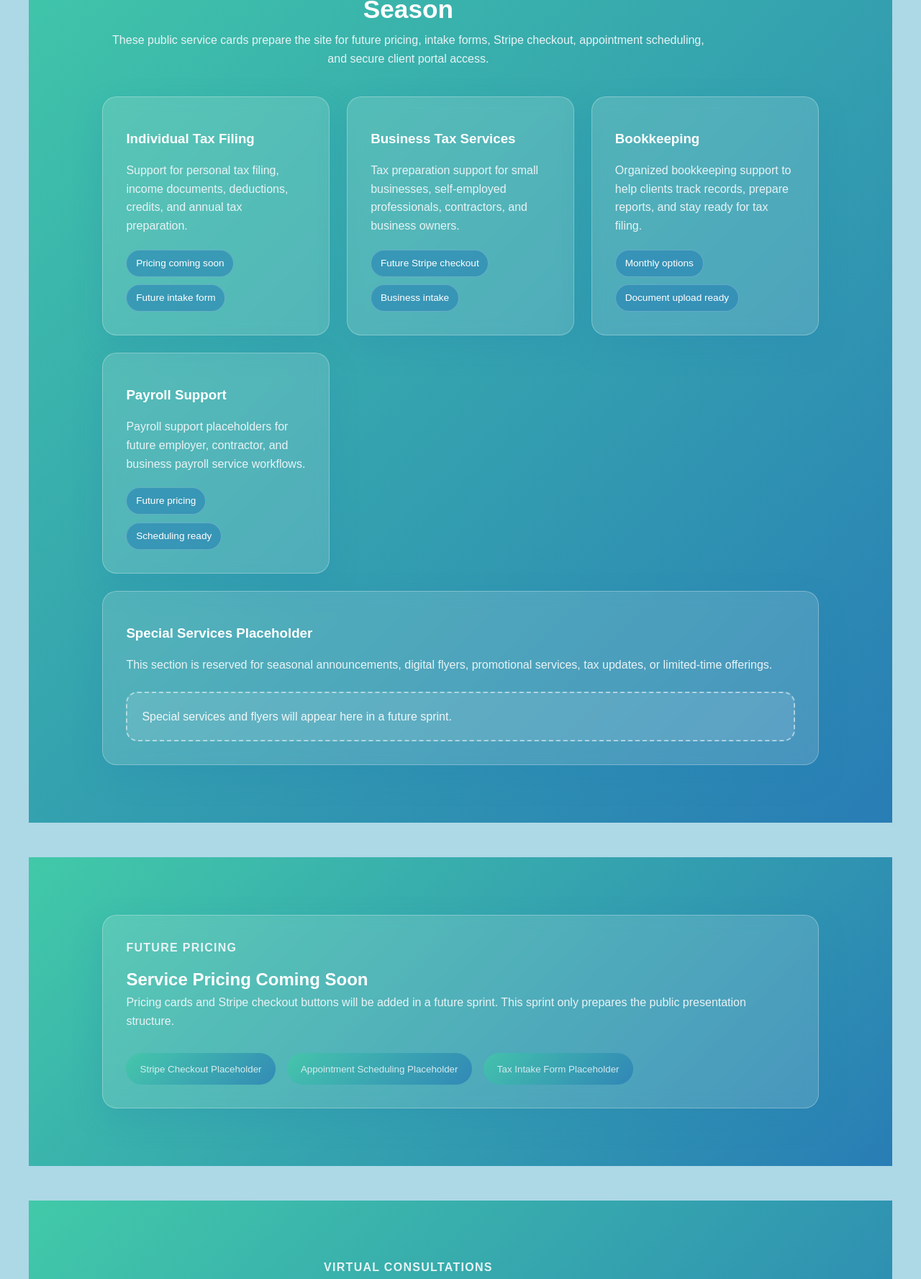
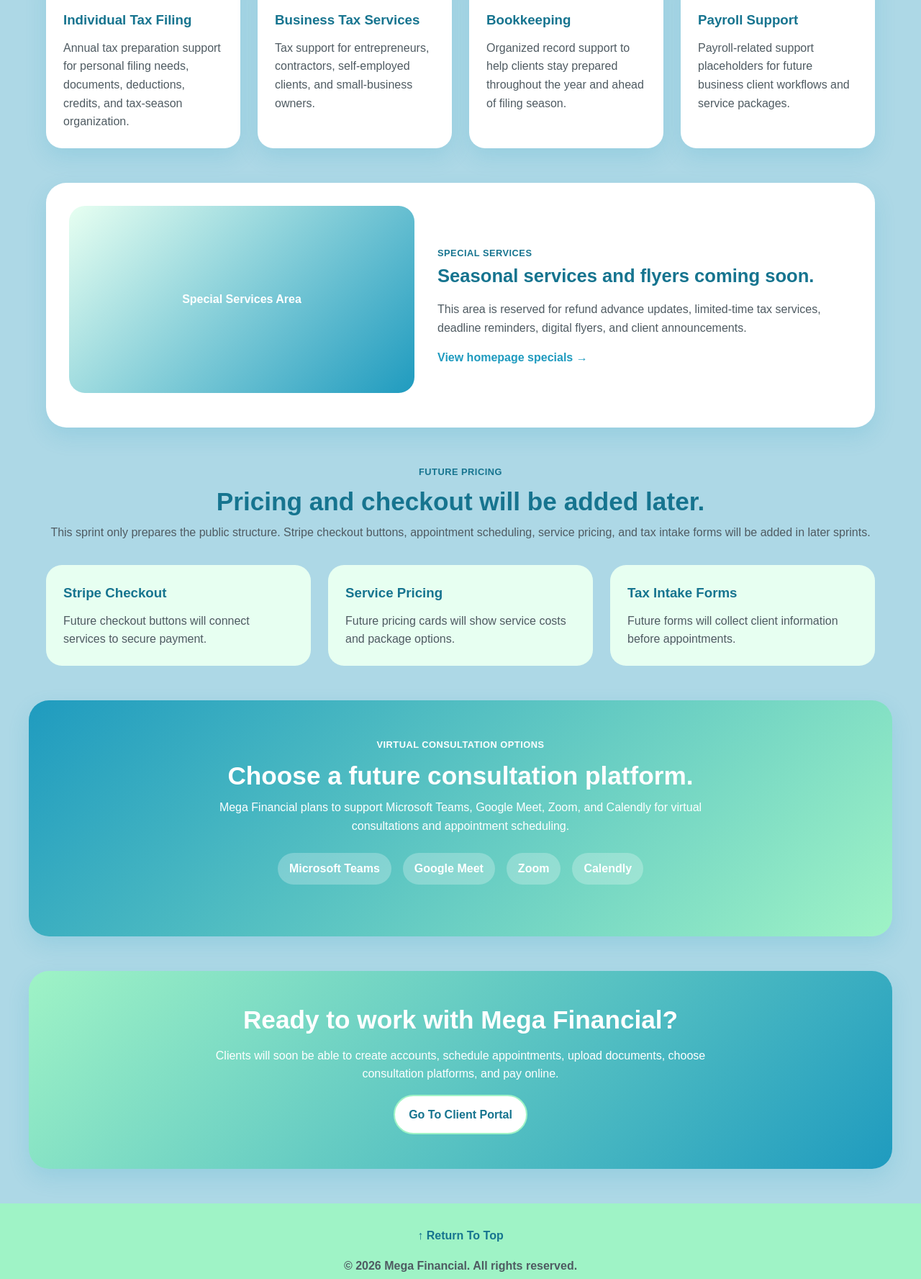
Before and after one commit to Lucki-Zonbi/Mega-Financial-Web-App, a website: page public/services.html in a window 1280 px wide. Shown: the part 889-2666 px from the top of the page at 72% size. Drawn offline with Linux system fonts and the light colour scheme.

Commit message:
Add services page matching current design system

```diff
--- a/public/css/style.css
+++ b/public/css/style.css
@@ -678,180 +678,77 @@ section {
   }
 }
 
-/* ===== SPRINT 004: SERVICES PAGE ===== */
+/* =========================
+   Services Page - Sprint 004
+========================= */
 
-.services-hero {
-  min-height: 70vh;
-  padding: 8rem 8% 4rem;
-  display: flex;
+.services-hero-page {
+  background: linear-gradient(135deg, var(--soft-green), var(--mint-green), var(--money-blue));
+  padding: 5rem 1.5rem;
+  display: grid;
+  grid-template-columns: 1.5fr 1fr;
+  gap: 2rem;
   align-items: center;
-  background:
-    linear-gradient(135deg, rgba(64, 224, 180, 0.9), rgba(35, 126, 181, 0.92)),
-    radial-gradient(circle at top right, rgba(255, 255, 255, 0.22), transparent 35%);
+  max-width: 1200px;
+  margin: 2rem auto;
+  border-radius: 28px;
 }
 
-.services-hero-content {
-  max-width: 780px;
+.services-hero-page h1 {
+  color: var(--white);
+  font-size: 3.2rem;
+  line-height: 1.05;
+  margin: 1rem 0;
 }
 
-.services-hero h1,
-.services-grid-section h2,
-.future-pricing-card h2,
-.consultation-section h2,
-.portal-cta-card h2 {
-  color: #ffffff;
+.services-hero-page p {
+  color: var(--gray-text);
+  max-width: 680px;
 }
 
-.services-hero p,
-.section-heading p,
-.service-card p,
-.future-pricing-card p,
-.consultation-card p,
-.portal-cta-card p {
-  color: #e8f3f5;
+.services-preview-card {
+  background: var(--white);
+  padding: 2rem;
+  border-radius: 24px;
+  box-shadow: var(--shadow);
 }
 
-.section-label {
-  color: #d8f7ef;
-  font-weight: 700;
-  letter-spacing: 0.08rem;
-  text-transform: uppercase;
-  margin-bottom: 0.75rem;
+.services-preview-card h3 {
+  color: var(--deep-blue);
+  margin: 0.7rem 0;
 }
 
-.services-grid-section,
-.consultation-section,
-.future-pricing-section,
-.portal-cta-section {
-  padding: 5rem 8%;
-  background: linear-gradient(135deg, #41c9a8, #287db5);
+.special-service-page-section,
+.pricing-placeholder-section {
+  max-width: 1200px;
+  margin: 3rem auto;
+  padding: 0 1.5rem;
 }
 
-.section-heading {
-  max-width: 850px;
-  margin-bottom: 2.5rem;
-}
-
-.services-grid,
-.consultation-grid {
+.placeholder-grid {
   display: grid;
+  grid-template-columns: repeat(3, 1fr);
   gap: 1.5rem;
 }
 
-.services-grid {
-  grid-template-columns: repeat(auto-fit, minmax(240px, 1fr));
+.consultation-options {
+  margin-top: 1.5rem;
 }
 
-.consultation-grid {
-  grid-template-columns: repeat(auto-fit, minmax(220px, 1fr));
+@media (max-width: 900px) {
+  .services-hero-page,
+  .placeholder-grid {
+    grid-template-columns: 1fr;
+  }
+
+  .services-hero-page h1 {
+    font-size: 2.3rem;
+  }
 }
 
-.service-card,
-.consultation-card,
-.future-pricing-card,
-.portal-cta-card {
-  background: rgba(255, 255, 255, 0.14);
-  border: 1px solid rgba(255, 255, 255, 0.28);
-  border-radius: 1.25rem;
-  padding: 2rem;
-  box-shadow: 0 1rem 2.5rem rgba(35, 126, 181, 0.22);
-  -webkit-backdrop-filter: blur(10px);
-  backdrop-filter: blur(10px);
-}
-
-.service-card h3,
-.consultation-card h3 {
-  color: #ffffff;
-  margin-bottom: 1rem;
-}
-
-.service-card-wide {
-  grid-column: 1 / -1;
-}
-
-.future-tags {
-  display: flex;
-  flex-wrap: wrap;
-  gap: 0.65rem;
-  margin-top: 1.25rem;
-}
-
-.future-tags span {
-  color: #ffffff;
-  background: rgba(35, 126, 181, 0.55);
-  border: 1px solid rgba(255, 255, 255, 0.22);
-  border-radius: 999px;
-  padding: 0.45rem 0.8rem;
-  font-size: 0.85rem;
-}
-
-.placeholder-box {
-  margin-top: 1.5rem;
-  padding: 1.25rem;
-  border: 2px dashed rgba(255, 255, 255, 0.5);
-  border-radius: 1rem;
-  color: #f1f7f8;
-  background: rgba(255, 255, 255, 0.1);
-}
-
-.future-action-row {
-  display: flex;
-  flex-wrap: wrap;
-  gap: 1rem;
-  margin-top: 2rem;
-}
-
-.disabled-action {
-  border: none;
-  border-radius: 999px;
-  padding: 0.9rem 1.2rem;
-  color: #ffffff;
-  background: linear-gradient(135deg, #41c9a8, #287db5);
-  cursor: not-allowed;
-  opacity: 0.75;
-}
-
-.portal-cta-card {
-  text-align: center;
-  max-width: 850px;
-  margin: 0 auto;
-}
-
-.primary-btn {
-  display: inline-block;
-  margin-top: 1.5rem;
-  padding: 0.95rem 1.5rem;
-  border-radius: 999px;
-  color: #ffffff;
-  background: linear-gradient(135deg, #41c9a8, #287db5);
-  text-decoration: none;
-  font-weight: 700;
-  transition: transform 0.3s ease, opacity 0.3s ease;
-}
-
-.primary-btn:hover {
-  transform: translateY(-3px);
-  opacity: 0.9;
-}
-
-@media (max-width: 768px) {
-  .services-hero {
-    min-height: auto;
-    padding: 7rem 6% 3rem;
-  }
-
-  .services-grid-section,
-  .consultation-section,
-  .future-pricing-section,
-  .portal-cta-section {
-    padding: 4rem 6%;
-  }
-
-  .future-action-row {
-    flex-direction: column;
-  }
-
-  .disabled-action {
-    width: 100%;
+@media (max-width: 600px) {
+  .services-hero-page {
+    margin: 1rem;
+    padding: 3rem 1.2rem;
   }
 }
--- a/public/services.html
+++ b/public/services.html
@@ -1,185 +1,200 @@
 <!DOCTYPE html>
-<html lang="en">
+<html lang="en" id="top">
 <head>
   <meta charset="UTF-8" />
   <meta name="viewport" content="width=device-width, initial-scale=1.0" />
 
   <title>Services | Mega Financial</title>
 
-  <link rel="stylesheet" href="css/style.css" />
+  <link rel="icon" href="data:," />
+  <link rel="stylesheet" href="./css/style.css" />
 </head>
 <body>
-  <header class="site-header">
+
+  <header id="site-header" class="site-header">
     <nav class="navbar">
-      <a href="index.html" class="logo">Mega Financial</a>
+      <a href="./index.html" class="logo">Mega Financial</a>
 
-      <button class="hamburger" aria-label="Toggle navigation">
+      <button class="hamburger" id="hamburgerBtn" aria-label="Open navigation menu">
         <span></span>
         <span></span>
         <span></span>
       </button>
 
-      <ul class="nav-links">
-        <li><a href="index.html">Home</a></li>
-        <li><a href="about.html">About</a></li>
-        <li><a href="services.html" class="active-link">Services</a></li>
-        <li><a href="#" class="portal-btn">Client Portal</a></li>
+      <ul class="nav-links" id="navLinks">
+        <li><a href="./index.html">Home</a></li>
+        <li><a href="./index.html#specials">Specials</a></li>
+        <li><a href="./about.html">About</a></li>
+        <li><a href="./services.html">Services</a></li>
+        <li><a href="./index.html#portal">Portal</a></li>
+        <li><a href="./index.html#portal" class="mobile-login-link">Client Login</a></li>
       </ul>
+
+      <a href="./index.html#portal" class="nav-btn desktop-login-btn">Client Login</a>
     </nav>
   </header>
 
   <main>
-    <section class="services-hero">
+
+    <section class="services-hero-page">
       <div class="services-hero-content">
-        <p class="section-label">Mega Financial Services</p>
-        <h1>Tax, Bookkeeping, Payroll, and Virtual Financial Support</h1>
+        <span class="section-tag">Mega Financial Services</span>
+        <h1>Tax services designed for convenience, clarity, and virtual support.</h1>
         <p>
-          Mega Financial helps individuals and businesses prepare for tax season
-          with professional, organized, and convenient virtual service options.
+          Mega Financial provides tax preparation and business support services while
+          preparing a future-ready client portal for scheduling, document uploads,
+          payments, and secure communication.
+        </p>
+
+        <div class="hero-actions">
+          <a href="./index.html#portal" class="btn primary-btn">Client Portal</a>
+          <a href="#service-list" class="btn secondary-btn">View Services</a>
+        </div>
+      </div>
+
+      <div class="services-preview-card">
+        <span class="section-tag">Future Ready</span>
+        <h3>Built for the 2027 tax season</h3>
+        <p>
+          Pricing, Stripe checkout, intake forms, scheduling, and consultation
+          platform selection will be connected in future sprints.
         </p>
       </div>
     </section>
 
-    <section class="services-grid-section">
+    <section id="service-list" class="services-section">
       <div class="section-heading">
-        <p class="section-label">Our Services</p>
-        <h2>Professional Support Built for the 2027 Tax Season</h2>
+        <span class="section-tag">Services</span>
+        <h2>Support for individuals and small businesses.</h2>
         <p>
-          These public service cards prepare the site for future pricing,
-          intake forms, Stripe checkout, appointment scheduling, and secure
-          client portal access.
+          These service areas prepare the public website for future pricing,
+          service detail pages, intake forms, and appointment scheduling.
         </p>
       </div>
 
       <div class="services-grid">
         <article class="service-card">
+          <span class="service-number">01</span>
           <h3>Individual Tax Filing</h3>
           <p>
-            Support for personal tax filing, income documents, deductions,
-            credits, and annual tax preparation.
+            Annual tax preparation support for personal filing needs, documents,
+            deductions, credits, and tax-season organization.
           </p>
-          <div class="future-tags">
-            <span>Pricing coming soon</span>
-            <span>Future intake form</span>
-          </div>
         </article>
 
         <article class="service-card">
+          <span class="service-number">02</span>
           <h3>Business Tax Services</h3>
           <p>
-            Tax preparation support for small businesses, self-employed
-            professionals, contractors, and business owners.
+            Tax support for entrepreneurs, contractors, self-employed clients,
+            and small-business owners.
           </p>
-          <div class="future-tags">
-            <span>Future Stripe checkout</span>
-            <span>Business intake</span>
-          </div>
         </article>
 
         <article class="service-card">
+          <span class="service-number">03</span>
           <h3>Bookkeeping</h3>
           <p>
-            Organized bookkeeping support to help clients track records,
-            prepare reports, and stay ready for tax filing.
+            Organized record support to help clients stay prepared throughout
+            the year and ahead of filing season.
           </p>
-          <div class="future-tags">
-            <span>Monthly options</span>
-            <span>Document upload ready</span>
-          </div>
         </article>
 
         <article class="service-card">
+          <span class="service-number">04</span>
           <h3>Payroll Support</h3>
           <p>
-            Payroll support placeholders for future employer, contractor,
-            and business payroll service workflows.
+            Payroll-related support placeholders for future business client
+            workflows and service packages.
           </p>
-          <div class="future-tags">
-            <span>Future pricing</span>
-            <span>Scheduling ready</span>
-          </div>
-        </article>
-
-        <article class="service-card service-card-wide">
-          <h3>Special Services Placeholder</h3>
-          <p>
-            This section is reserved for seasonal announcements, digital flyers,
-            promotional services, tax updates, or limited-time offerings.
-          </p>
-          <div class="placeholder-box">
-            Special services and flyers will appear here in a future sprint.
-          </div>
         </article>
       </div>
     </section>
 
-    <section class="future-pricing-section">
-      <div class="future-pricing-card">
-        <p class="section-label">Future Pricing</p>
-        <h2>Service Pricing Coming Soon</h2>
-        <p>
-          Pricing cards and Stripe checkout buttons will be added in a future
-          sprint. This sprint only prepares the public presentation structure.
-        </p>
+    <section class="special-service-page-section">
+      <div class="specials-card">
+        <div class="flyer-placeholder">
+          <span>Special Services Area</span>
+        </div>
 
-        <div class="future-action-row">
-          <button type="button" class="disabled-action">Stripe Checkout Placeholder</button>
-          <button type="button" class="disabled-action">Appointment Scheduling Placeholder</button>
-          <button type="button" class="disabled-action">Tax Intake Form Placeholder</button>
+        <div class="specials-content">
+          <span class="section-tag">Special Services</span>
+          <h3>Seasonal services and flyers coming soon.</h3>
+          <p>
+            This area is reserved for refund advance updates, limited-time tax
+            services, deadline reminders, digital flyers, and client announcements.
+          </p>
+          <a href="./index.html#specials" class="text-link">View homepage specials →</a>
         </div>
       </div>
     </section>
 
-    <section class="consultation-section">
+    <section class="pricing-placeholder-section">
       <div class="section-heading">
-        <p class="section-label">Virtual Consultations</p>
-        <h2>Choose How You Want to Connect</h2>
+        <span class="section-tag">Future Pricing</span>
+        <h2>Pricing and checkout will be added later.</h2>
         <p>
-          Mega Financial plans to support multiple virtual consultation options.
-          Scheduling integrations will be implemented in a later sprint.
+          This sprint only prepares the public structure. Stripe checkout buttons,
+          appointment scheduling, service pricing, and tax intake forms will be
+          added in later sprints.
         </p>
       </div>
 
-      <div class="consultation-grid">
-        <article class="consultation-card">
-          <h3>Microsoft Teams</h3>
-          <p>Future option for secure virtual consultation meetings.</p>
+      <div class="placeholder-grid">
+        <article class="future-card">
+          <h3>Stripe Checkout</h3>
+          <p>Future checkout buttons will connect services to secure payment.</p>
         </article>
 
-        <article class="consultation-card">
-          <h3>Google Meet</h3>
-          <p>Future option for browser-based virtual tax consultations.</p>
+        <article class="future-card">
+          <h3>Service Pricing</h3>
+          <p>Future pricing cards will show service costs and package options.</p>
         </article>
 
-        <article class="consultation-card">
-          <h3>Zoom</h3>
-          <p>Future option for scheduled video consultation sessions.</p>
-        </article>
-
-        <article class="consultation-card">
-          <h3>Calendly</h3>
-          <p>Future option for appointment scheduling and calendar booking.</p>
+        <article class="future-card">
+          <h3>Tax Intake Forms</h3>
+          <p>Future forms will collect client information before appointments.</p>
         </article>
       </div>
     </section>
 
-    <section class="portal-cta-section">
-      <div class="portal-cta-card">
-        <h2>Client Portal Coming Soon</h2>
+    <section class="virtual-section">
+      <div>
+        <span class="section-tag light-tag">Virtual Consultation Options</span>
+        <h2>Choose a future consultation platform.</h2>
         <p>
-          Clients will eventually create accounts, upload documents, schedule
-          appointments, choose consultation platforms, and pay securely online.
+          Mega Financial plans to support Microsoft Teams, Google Meet, Zoom,
+          and Calendly for virtual consultations and appointment scheduling.
         </p>
-        <a href="#" class="primary-btn">Client Portal Preview</a>
+
+        <div class="portal-features consultation-options">
+          <span>Microsoft Teams</span>
+          <span>Google Meet</span>
+          <span>Zoom</span>
+          <span>Calendly</span>
+        </div>
       </div>
     </section>
+
+    <section class="about-cta-section">
+      <h2>Ready to work with Mega Financial?</h2>
+      <p>
+        Clients will soon be able to create accounts, schedule appointments,
+        upload documents, choose consultation platforms, and pay online.
+      </p>
+      <a href="./index.html#portal" class="btn secondary-btn">Go To Client Portal</a>
+    </section>
+
   </main>
 
-  <footer class="site-footer">
+  <footer class="footer">
+    <div class="footer-top-link">
+      <a href="#top" id="backToTop">↑ Return To Top</a>
+    </div>
+
     <p>&copy; 2026 Mega Financial. All rights reserved.</p>
-    <a href="#top" class="return-top">Return to Top</a>
   </footer>
 
-  <script src="js/main.js"></script>
+  <script src="./js/main.js"></script>
 </body>
 </html>
```
Also changed, not shown: public/about.html (+1 -1 lines), public/index.html (+1 -1 lines).
